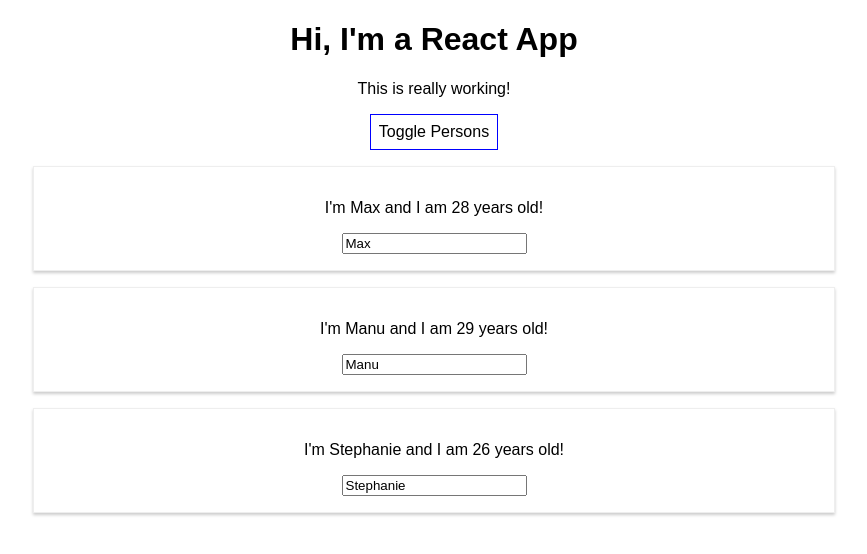
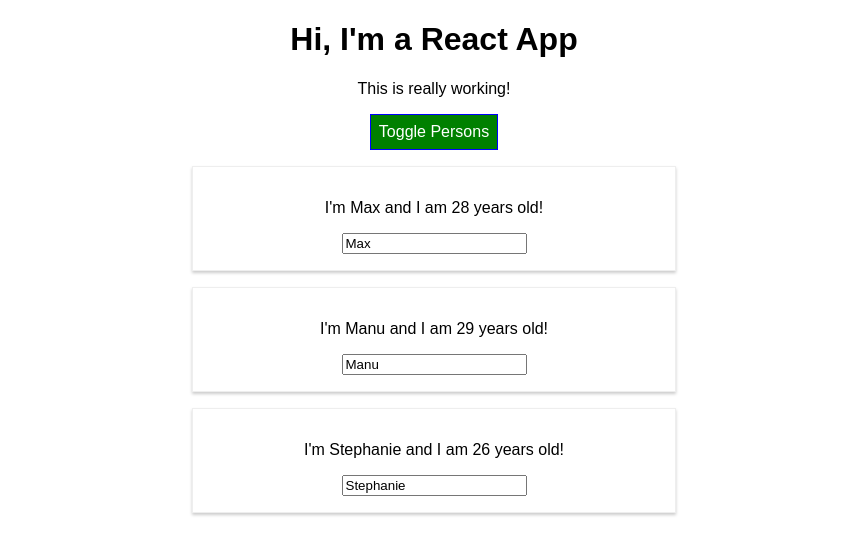
Before and after one commit to gdollard/react-complete-guide, a React (Create React App) app: page / in a window 1280 px wide. Both pictures are taken after a click on the button "Toggle Persons". Shown: the top 554 px of the page, without its empty margins (206-1073 px from the left). Built offline with nearby package versions, Linux system fonts and the light colour scheme.

Commit message:
latest changes

```diff
--- a/src/App.css
+++ b/src/App.css
@@ -1,3 +1,25 @@
 .App {
   text-align: center;
 }
+
+.red {
+  color: red;
+}
+
+.bold {
+  font-weight: bold;
+}
+
+.button {
+  background-color: green;
+  color: white;
+  font: inherit;
+  border: 1px solid blue;
+  padding: 8px;
+  cursor: pointer;
+}
+
+.button:hover {
+  background-color: lightgreen;
+  color: black;
+}
--- a/src/App.js
+++ b/src/App.js
@@ -1,99 +1,103 @@
 import React, { Component } from 'react';
+
 import './App.css';
 import Person from './Person/Person';
 
 class App extends Component {
   state = {
     persons: [
-      { id: '1q70ew', name: 'Max', age: 28 },
-      { id: 'qqe545gbbw', name: 'Manu', age: 29 },
-      { id: 'qqeqa545w', name: 'Stephanie', age: 26 }
+      { id: 'asfa1', name: 'Max', age: 28 },
+      { id: 'vasdf1', name: 'Manu', age: 29 },
+      { id: 'asdf11', name: 'Stephanie', age: 26 }
     ],
     otherState: 'some other value',
     showPersons: false
-  }
-
-  deletePersonHandler = (personIndex) => {
-    //make a copy of the array using the spread operator (to avoid using the same state reference)
-    const persons = [...this.state.persons];
-    // remove 1 element from the array
-    persons.splice(personIndex, 1);
-    // now update the state with the modified array
-    this.setState({persons: persons});
   };
 
-
-  nameChangedHandler = (event, id ) => {
-
-    // find the person we want to update, use findIndex on the array to iterate thru each element and compare ID
-    const personIndex  = this.state.persons.findIndex(p => {
+  nameChangedHandler = (event, id) => {
+    const personIndex = this.state.persons.findIndex(p => {
       return p.id === id;
     });
 
-    // Don't mutate the state directly so create a new instance of the person object
     const person = {
-      // use the spread operator to extract all properties of the object and create a copy of it
       ...this.state.persons[personIndex]
-    }
+    };
 
-    // now update the name of the person from the event object
+    // const person = Object.assign({}, this.state.persons[personIndex]);
+
     person.name = event.target.value;
 
-    // now update the array, first get a copy of the array from state
     const persons = [...this.state.persons];
     persons[personIndex] = person;
 
-    this.setState( {
-      persons: persons
-    });
-  }
+    this.setState({ persons: persons });
+  };
+
+  deletePersonHandler = personIndex => {
+    // const persons = this.state.persons.slice();
+    const persons = [...this.state.persons];
+    persons.splice(personIndex, 1);
+    this.setState({ persons: persons });
+  };
 
   togglePersonsHandler = () => {
     const doesShow = this.state.showPersons;
-    this.setState( { showPersons: !doesShow } );
-  }
+    this.setState({ showPersons: !doesShow });
+  };
 
-  render () {
+  render() {
     const style = {
-      backgroundColor: 'white',
+      backgroundColor: 'green',
+      color: 'white',
       font: 'inherit',
       border: '1px solid blue',
       padding: '8px',
-      cursor: 'pointer'
+      cursor: 'pointer',
+      ':hover': {
+        backgroundColor: 'lightgreen',
+        color: 'black'
+      }
     };
 
     let persons = null;
 
-    // conditionally show elements
-    if ( this.state.showPersons ) {
+    if (this.state.showPersons) {
       persons = (
         <div>
-          {
-            // iterate thru the array of persons and return an array of <Person> elements
-            this.state.persons.map((person, index) => {
-              return <Person
-                key={person.id}
+          {this.state.persons.map((person, index) => {
+            return (
+              <Person
+                click={() => this.deletePersonHandler(index)}
                 name={person.name}
                 age={person.age}
-                click={() => this.deletePersonHandler(index)} // pass an anonymous function call
-                changed = {(event) => this.nameChangedHandler(event, person.id)}
-                />
-            })
-          }
+                key={person.id}
+                changed={event => this.nameChangedHandler(event, person.id)}
+              />
+            );
+          })}
         </div>
       );
+    }
+
+    const classes = [];
+    if (this.state.persons.length <= 2) {
+      classes.push('red'); // classes = ['red']
+    }
+    if (this.state.persons.length <= 1) {
+      classes.push('bold'); // classes = ['red', 'bold']
     }
 
     return (
       <div className="App">
         <h1>Hi, I'm a React App</h1>
-        <p>This is really working!</p>
-        <button
-          style={style}
-          onClick={this.togglePersonsHandler}>Toggle Persons</button>
+        <p className={classes.join(' ')}>This is really working!</p>
+        <button className="button" onClick={this.togglePersonsHandler}>
+          Toggle Persons
+        </button>
         {persons}
       </div>
     );
+    // return React.createElement('div', {className: 'App'}, React.createElement('h1', null, 'Does this work now?'));
   }
 }
 
--- a/src/Person/Person.css
+++ b/src/Person/Person.css
@@ -1,4 +1,4 @@
-.Person {
+/* .Person {
     width: 60%;
     margin: 16px auto;
     border: 1px solid #eee;
@@ -6,3 +6,9 @@
     padding: 16px;
     text-align: center;
 }
+
+@media (min-width: 500px) {
+    .Person {
+        width: 450px;
+    }
+} */
--- a/src/Person/Person.js
+++ b/src/Person/Person.js
@@ -1,16 +1,31 @@
 import React from 'react';
+import styled from 'styled-components';
 
-import './Person.css';
+// import './Person.css';
+const StyledDiv = styled.div`
+  width: 60%;
+  margin: 16px auto;
+  border: 1px solid #eee;
+  box-shadow: 0 2px 3px #ccc;
+  padding: 16px;
+  text-align: center;
 
-// this is a function component
-const person = ( props ) => {
-    return (
-        <div className="Person">
-            <p onClick={props.click}>I'm {props.name} and I am {props.age} years old!</p>
-            <p>{props.children}</p>
-            <input type="text" onChange={props.changed} value={props.name} />
-        </div>
-    )
+  @media (min-width: 500px) {
+    width: 450px;
+  }
+`;
+
+const person = props => {
+  return (
+    // <div className="Person" style={style}>
+    <StyledDiv>
+      <p onClick={props.click}>
+        I'm {props.name} and I am {props.age} years old!
+      </p>
+      <p>{props.children}</p>
+      <input type="text" onChange={props.changed} value={props.name} />
+    </StyledDiv>
+  );
 };
 
 export default person;
```
Also changed, not shown: package.json (+5 -3 lines), src/UserInput/UserInput.js (deleted, +0 -15 lines), src/UserOutput/UserOutput.css (deleted, +0 -8 lines), src/UserOutput/UserOutput.js (deleted, +0 -14 lines), 1 other file (tests, documents, lock files or other folders).
